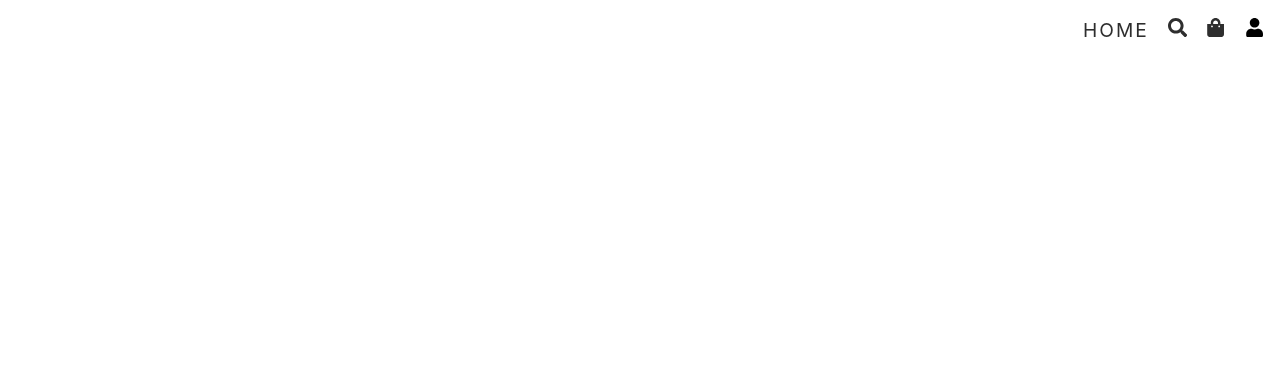
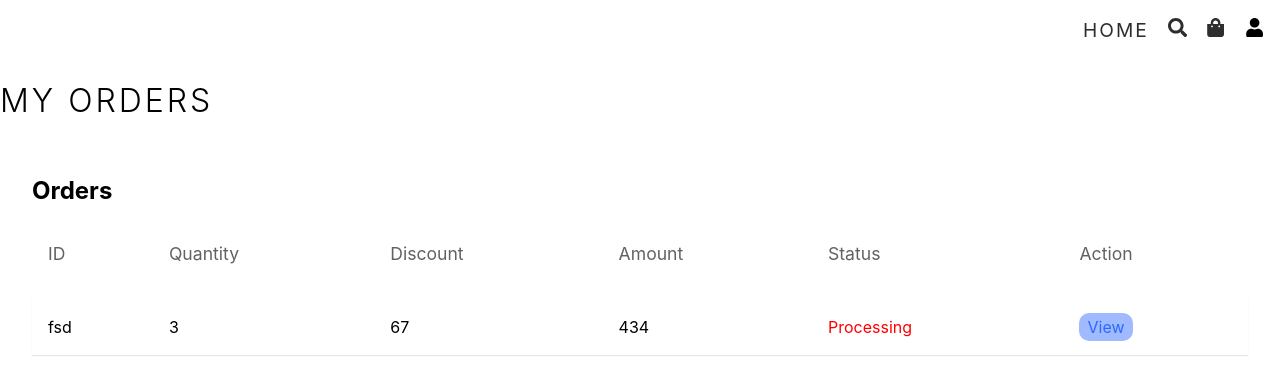
Before and after one commit to PrakharSinha-09/SnazzyStore-An-online-marketplace, a React (Vite) app in the folder frontend/: page /orders in a window 1280 px wide. Before the commit this address had no page. Shown: the top 380 px of the page. Built offline with nearby package versions, Linux system fonts and the light colour scheme.

Commit message:
Orders component! and frontend almost done

```diff
--- a/frontend/src/App.tsx
+++ b/frontend/src/App.tsx
@@ -9,6 +9,8 @@
 const Cart = lazy(()=> import ("./pages/Cart"))
 const Shipping=lazy(()=> import ("./pages/Shipping"))
 const Login=lazy(()=> import ("./pages/Login"))
+const Orders=lazy(()=> import ("./pages/Orders"))
+const OrderDetails=lazy(()=> import("./pages/OrderDetails"))
 
 //Admin routes importing
 const Dashboard = lazy(() => import("./pages/admin/dashboard"));
@@ -22,6 +24,7 @@
 const Stopwatch = lazy(() => import("./pages/admin/apps/stopwatch"));
 const Toss = lazy(() => import("./pages/admin/apps/toss"));
 const NewProduct = lazy(() => import("./pages/admin/management/newproduct"));
+
 const ProductManagement = lazy(
   () => import("./pages/admin/management/productmanagement")
 );
@@ -43,9 +46,11 @@
           {/* Not logged in! */}
           <Route path="/login" element={<Login />}></Route>
 
-          {/* Logged In User Routes */}
+          {/* Logged In User Routes: Only Logged in user can access these routes */}
           <Route>
             <Route path="/shipping" element={<Shipping />}></Route>
+            <Route path="/orders" element={<Orders />}></Route>
+            <Route path="/order/:id" element={<OrderDetails />}></Route>
           </Route>
 
 
--- /dev/null
+++ b/frontend/src/pages/OrderDetails.tsx
@@ -0,0 +1,7 @@
+const OrderDetails = () => {
+  return (
+    <div>OrderDetails</div>
+  )
+}
+
+export default OrderDetails
--- /dev/null
+++ b/frontend/src/pages/Orders.tsx
@@ -0,0 +1,69 @@
+import { ReactElement, useState} from "react";
+import { Column } from "react-table";
+import TableHOC from "../components/admin/TableHOC";
+import { Link } from "react-router-dom";
+
+type DataType = {
+    _id: string;
+    amount: number;
+    quantity: number;
+    discount: number;
+    status: ReactElement;
+    action: ReactElement;
+  };
+
+  const column: Column<DataType>[] = [
+    {
+      Header: "ID",
+      accessor: "_id",
+    },
+    {
+      Header: "Quantity",
+      accessor: "quantity",
+    },
+    {
+      Header: "Discount",
+      accessor: "discount",
+    },
+    {
+      Header: "Amount",
+      accessor: "amount",
+    },
+    {
+      Header: "Status",
+      accessor: "status",
+    },
+    {
+      Header: "Action",
+      accessor: "action",
+    },
+  ];
+
+const Orders = () => {
+
+    const [rows]=useState<DataType[]>([
+        {
+            _id: "fsd",
+            amount: 434,
+            quantity: 3,
+            discount: 67,
+            status: <span className="red">Processing</span>,
+            action: <Link to={'/order/fsd'}>View</Link>,
+        }
+    ])
+    const Table = TableHOC<DataType>(
+        column,
+        rows,
+        "dashboard-product-box",
+        "Orders",
+        rows.length > 6
+      )();
+  return (
+    <div className='container'>
+        <h1>My Orders</h1>
+        {Table}
+    </div>
+  )
+}
+
+export default Orders
--- a/frontend/src/styles/app.scss
+++ b/frontend/src/styles/app.scss
@@ -42,7 +42,17 @@
   @import "admin-styles/mediaquery";
 
 
-
+  .container {
+    max-width: 1367px;
+    width: 100%;
+    margin: auto;
+    overflow: auto;
+    > h1 {
+      @include heading;
+      margin: 1rem 0;
+      text-align: left;
+    }
+  }
   .header{
 
     @include flex(row,flex-end,stretch,1.2rem);
```
